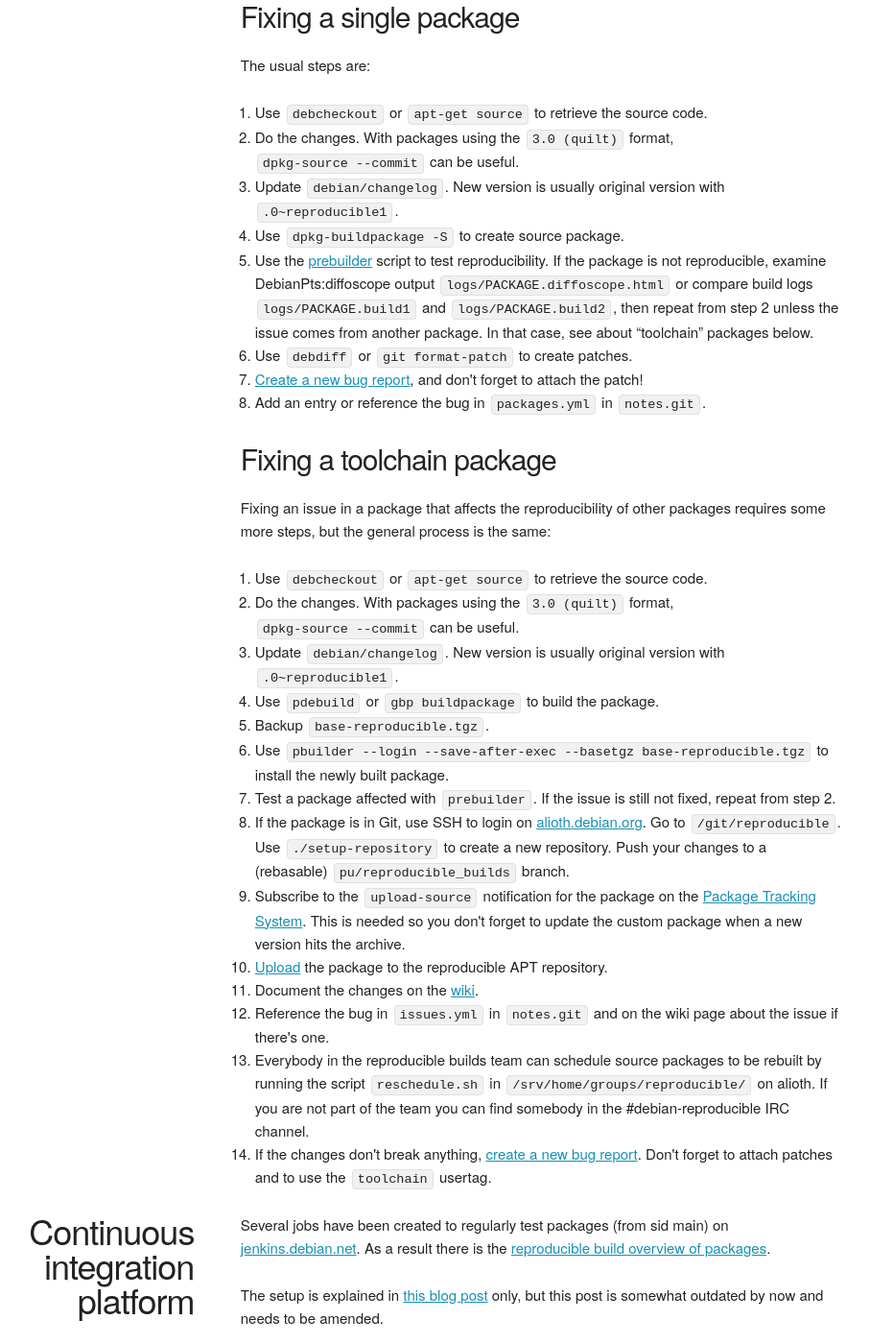
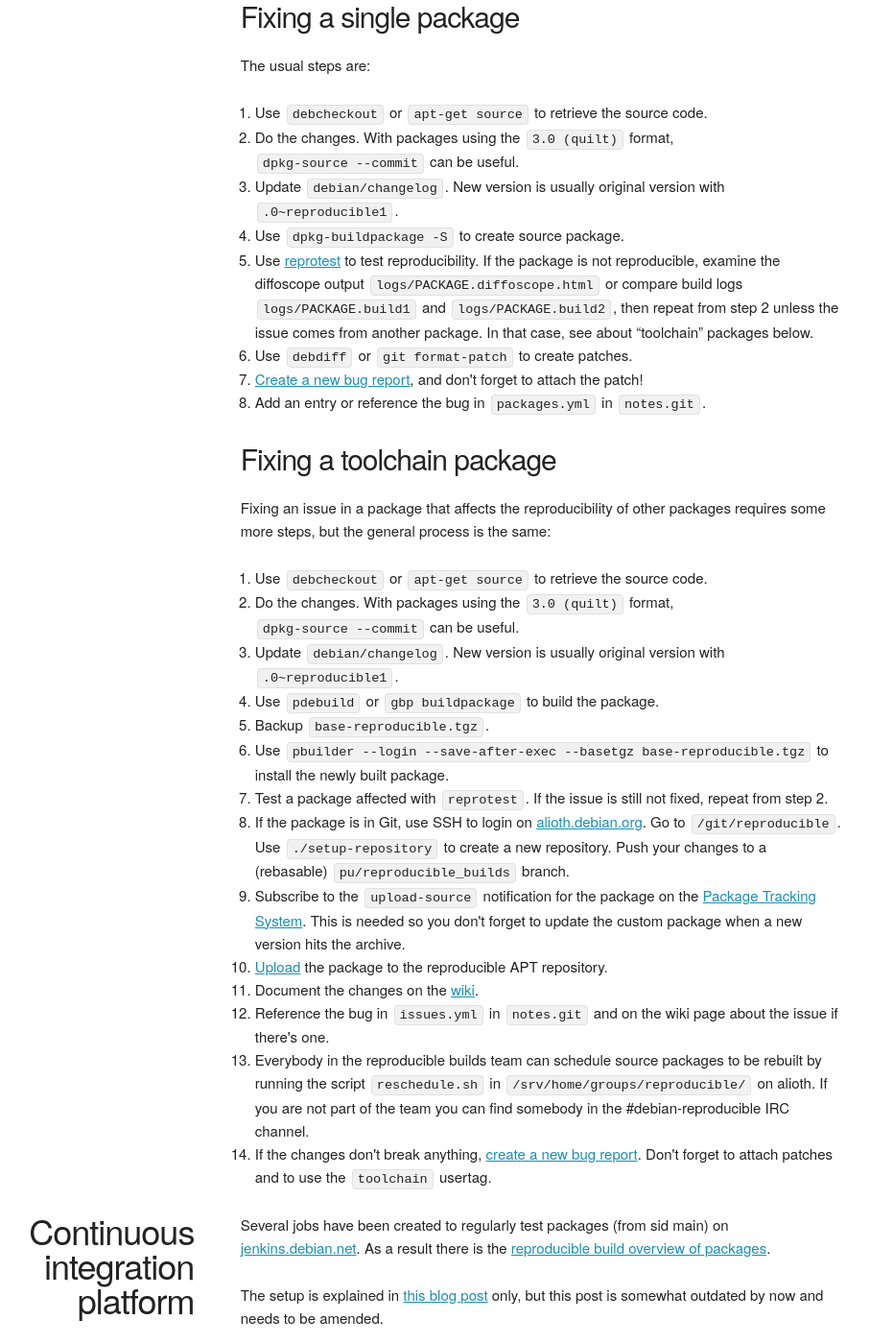
Before and after one commit to prototypefund/reproducible-website, a Jekyll site: the page built from contribute.html, in a window 1280 px wide and 1400 px high, scrolled down 3410 px. Shown: the whole window at 96% size, without its empty margins (242-1149 px from the left). Built offline with Jekyll 4.4.1, drawn with Linux system fonts in a browser that asks for light colours; some web fonts are replaced.

Commit message:
prebuilder -> reprotest

```diff
--- a/contribute.html
+++ b/contribute.html
@@ -252,10 +252,8 @@ ensure a stable file order when creating the source archive. Once applied,
         Use <code>dpkg-buildpackage -S</code> to create source package.
       </li>
       <li>
-        Use the <a
-        href="ReproducibleBuilds/ExperimentalToolchain#Usage_example">prebuilder</a>
-        script to test reproducibility. If the package is not reproducible,
-        examine DebianPts:diffoscope output
+        Use <a href="/tools/">reprotest</a> to test reproducibility. If the
+        package is not reproducible, examine the diffoscope output
         <code>logs/PACKAGE.diffoscope.html</code> or compare build logs
         <code>logs/PACKAGE.build1</code> and <code>logs/PACKAGE.build2</code>,
         then repeat from step 2 unless the issue comes from another package. In
@@ -307,7 +305,7 @@ ensure a stable file order when creating the source archive. Once applied,
         base-reproducible.tgz</code> to install the newly built package.
       </li>
       <li>
-        Test a package affected with <code>prebuilder</code>. If the issue is
+        Test a package affected with <code>reprotest</code>. If the issue is
         still not fixed, repeat from step 2.
       </li>
       <li>
```
